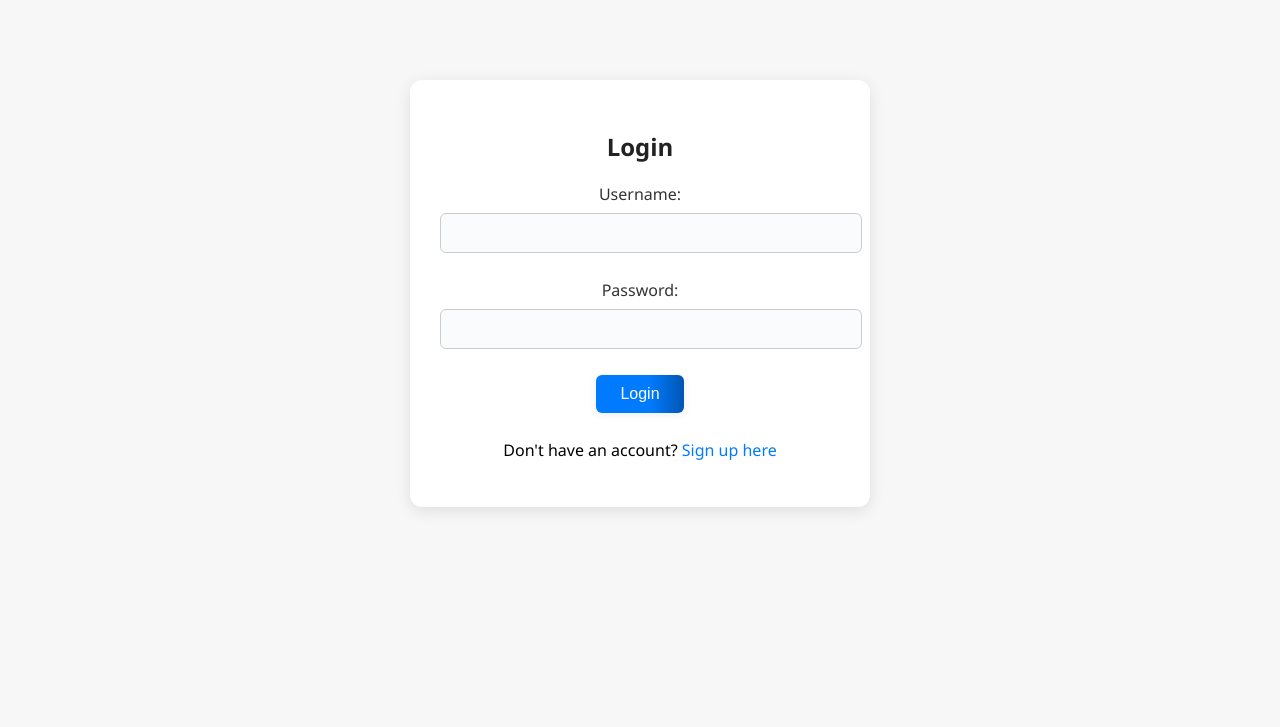
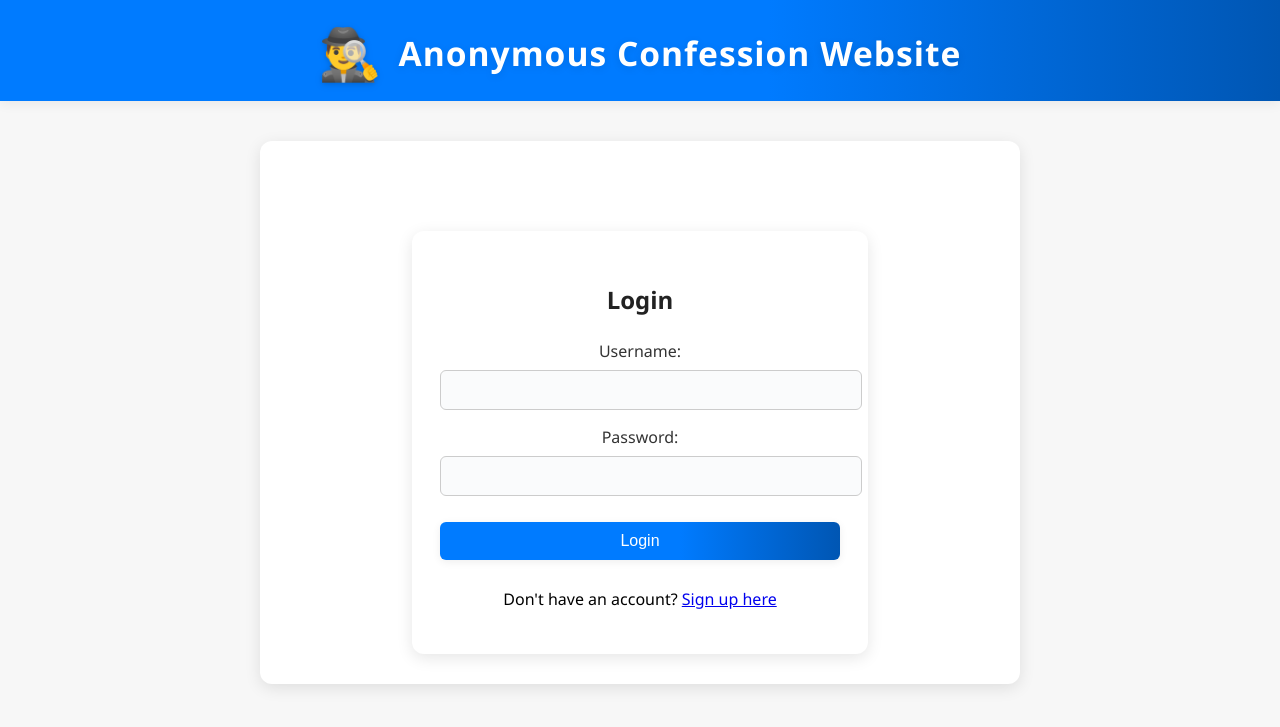
Before and after one commit to leo-git-1234/confession-forum-clean, a Flask app: page / in a window 1280 px wide. Shown: the top 727 px of the page. Run offline with Flask 3, Linux system fonts and the light colour scheme.

Commit message:
Version 1 - Anonymous confession website - UI change.

```diff
--- a/app.py
+++ b/app.py
@@ -57,7 +57,7 @@ def index():
         else:
             session['user'] = {'username': username}
             return redirect(url_for('dashboard'))
-    return render_template('login.html', error=error)
+    return render_template('login.html', error=error, hide_navbar=True)
 
 # Signup page
 @app.route('/signup', methods=['GET', 'POST'])
@@ -78,7 +78,7 @@ def signup():
             save_users(users)
             flash('Account created! Please log in.')
             return redirect(url_for('index'))
-    return render_template('signup.html', error=error)
+    return render_template('signup.html', error=error, hide_navbar=True)
 
 @app.route('/dashboard')
 def dashboard():
--- a/templates/base.html
+++ b/templates/base.html
@@ -49,9 +49,43 @@
         .confession .username { color: #007bff; font-weight: 600; }
         .confession input[type="text"] { width: auto; display: inline-block; }
         .comment-form input[type="text"] { width: 70%; display: inline-block; }
+        /* Banner Styles */
+        .banner-bg {
+            width: 100%;
+            background: linear-gradient(90deg, #007bff 60%, #0056b3 100%);
+            padding: 0;
+            margin: 0;
+            box-shadow: 0 2px 12px rgba(0,0,0,0.07);
+            display: flex;
+            align-items: center;
+            justify-content: center;
+            min-height: 70px;
+        }
+        .banner-title {
+            color: #fff;
+            font-size: 2.1em;
+            font-weight: 700;
+            letter-spacing: 1px;
+            text-shadow: 0 2px 8px rgba(0,0,0,0.10);
+            display: flex;
+            align-items: center;
+            gap: 16px;
+            padding: 18px 0 14px 0;
+        }
+        .banner-icon {
+            font-size: 1.5em;
+            filter: drop-shadow(0 1px 2px rgba(0,0,0,0.10));
+        }
     </style>
 </head>
 <body>
+    <div class="banner-bg">
+        <div class="banner-title">
+            <span class="banner-icon">🕵️‍♂️</span>
+            Anonymous Confession Website
+        </div>
+    </div>
+    {% if not hide_navbar %}
     <div class="navbar">
         <div>
             <a href="{{ url_for('confessions_page') }}">All Confessions</a>
@@ -65,6 +99,7 @@
             {% endif %}
         </div>
     </div>
+    {% endif %}
     <div class="container">
         {% block content %}{% endblock %}
     </div>
--- a/templates/login.html
+++ b/templates/login.html
@@ -1,59 +1,17 @@
-<!DOCTYPE html>
-<html lang="en">
-<head>
-    <meta charset="UTF-8">
-    <title>Sign In</title>
-    <style>
-        body { font-family: 'Segoe UI', Arial, sans-serif; background: #f7f7f7; }
-        .container { max-width: 400px; margin: 80px auto; background: #fff; padding: 30px; border-radius: 12px; box-shadow: 0 4px 16px rgba(0,0,0,0.10); text-align: center; }
-        h2 { color: #222; font-weight: 600; }
-        label { font-weight: 500; color: #333; display:block; margin-top:10px; }
-        input[type="text"], input[type="password"] {
-            width: 100%;
-            padding: 10px;
-            margin: 8px 0 16px 0;
-            border: 1px solid #ccc;
-            border-radius: 6px;
-            font-size: 1em;
-            background: #fafbfc;
-            transition: border 0.2s;
-        }
-        input[type="text"]:focus, input[type="password"]:focus {
-            border: 1.5px solid #007bff;
-            outline: none;
-        }
-        button {
-            background: linear-gradient(90deg, #007bff 60%, #0056b3 100%);
-            color: #fff;
-            border: none;
-            padding: 10px 24px;
-            border-radius: 6px;
-            font-size: 1em;
-            font-weight: 500;
-            cursor: pointer;
-            margin: 10px 0;
-            box-shadow: 0 2px 8px rgba(0,0,0,0.07);
-            transition: background 0.2s, box-shadow 0.2s;
-        }
-        button:hover {
-            background: linear-gradient(90deg, #0056b3 60%, #007bff 100%);
-            box-shadow: 0 4px 16px rgba(0,0,0,0.12);
-        }
-        a { color: #007bff; text-decoration: none; }
-        a:hover { color: #0056b3; text-decoration: underline; }
-    </style>
-</head>
-<body>
-    <div class="container">
-        <h2>Login</h2>
-        <form method="POST">
-            <label>Username:</label>
-            <input type="text" name="username" required><br>
-            <label>Password:</label>
-            <input type="password" name="password" required><br>
-            <button type="submit">Login</button>
-        </form>
-        <p>Don't have an account? <a href="{{ url_for('signup') }}">Sign up here</a></p>
-    </div>
-</body>
-</html>
+{% extends "base.html" %}
+{% block content %}
+<div style="max-width:400px;margin:60px auto 0 auto;background:#fff;padding:32px 28px 28px 28px;border-radius:12px;box-shadow:0 4px 16px rgba(0,0,0,0.10);text-align:center;">
+    <h2 style="margin-bottom:24px;">Login</h2>
+    {% if error %}
+        <p style="color: red; margin-bottom: 16px;">{{ error }}</p>
+    {% endif %}
+    <form method="POST">
+        <label for="username">Username:</label>
+        <input type="text" id="username" name="username" required>
+        <label for="password">Password:</label>
+        <input type="password" id="password" name="password" required>
+        <button type="submit" style="width:100%;margin-top:10px;">Login</button>
+    </form>
+    <p style="margin-top:18px;">Don't have an account? <a href="{{ url_for('signup') }}">Sign up here</a></p>
+</div>
+{% endblock %}
```
Also changed, not shown: confessions.json (+9 -1 lines), templates/signup.html (+13 -16 lines), 1 other file.
